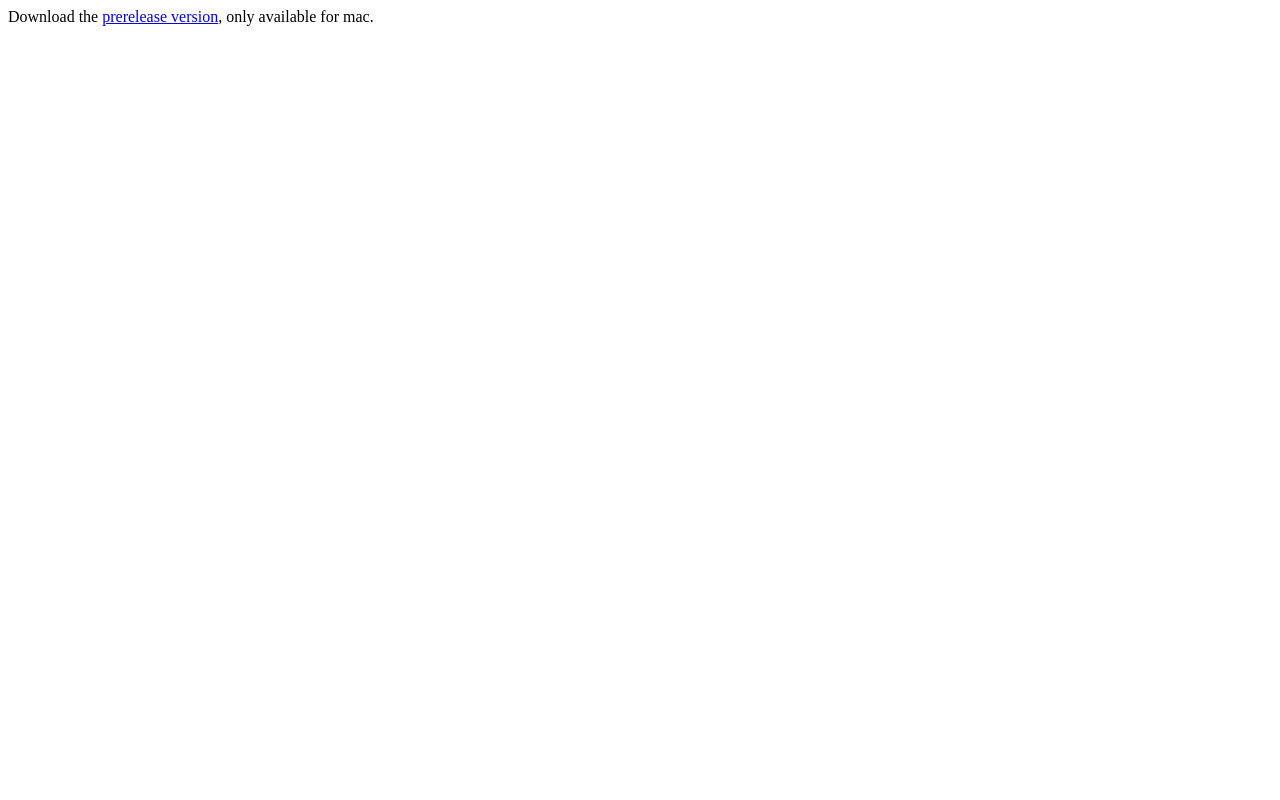
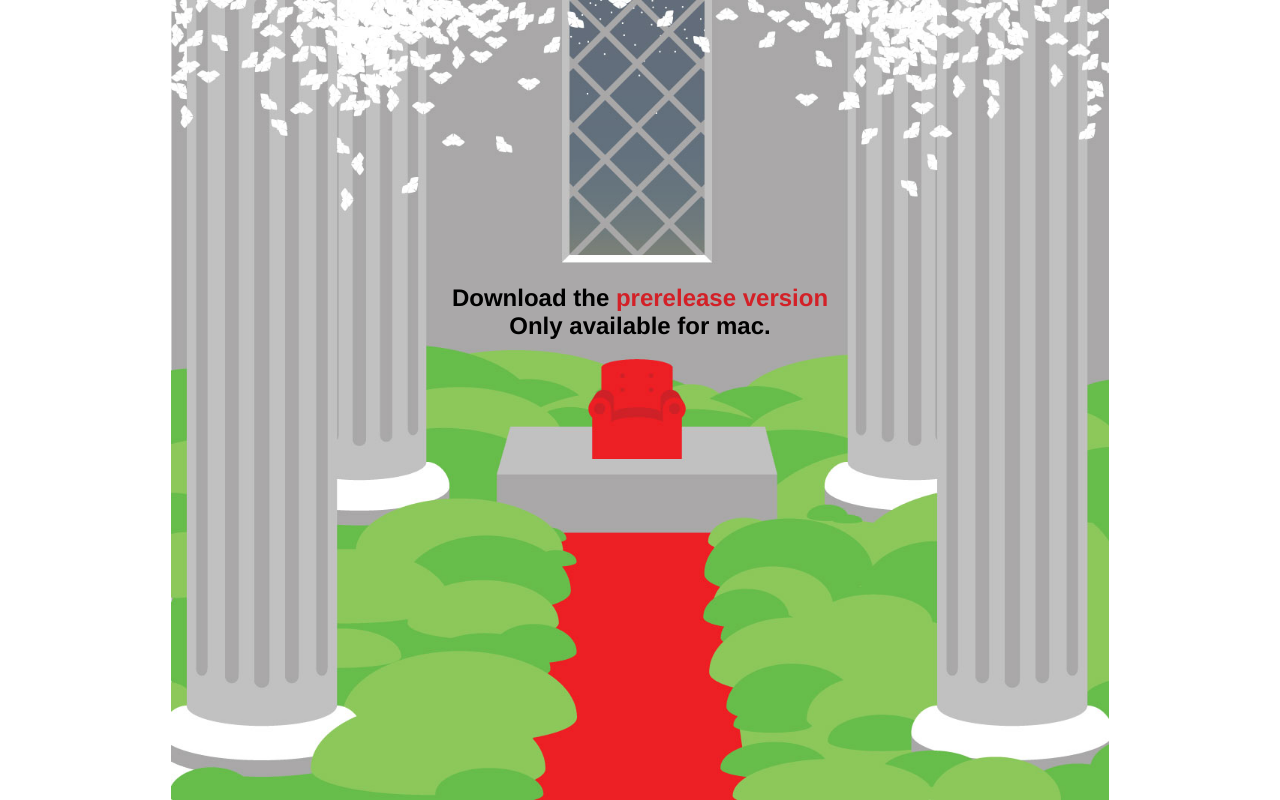
Before and after one commit to owenmcgarry/bcp, a plain HTML site: page index.html in a window 1280 px wide. Drawn offline with Linux system fonts and the light colour scheme.

Commit message:
made website
Added background and css

```diff
--- /dev/null
+++ b/format.css
@@ -0,0 +1,44 @@
+body{
+font-family: helvetica, arial, sans-serif;
+margin: 0px;
+color: 444444;
+}
+
+.main{
+margin: 0px;
+}
+
+.muchtext{
+    margin-left: auto;
+    margin-right: auto;
+    vertical-align: middle;
+}
+
+IMG.displayed {
+    display: block;
+    margin-left: auto;
+    margin-right: auto }
+
+    h2 {
+   position: absolute;
+   top: 33%;
+   left: 0;
+   width: 100%;
+}
+
+
+#parent{
+	width 100%;
+	height: 100%;
+	/*border: 1px solid #000000;*/
+	margin-left: auto;
+	margin-right: auto;
+	margin-top: 0px;
+	text-align: center;
+	}
+
+
+
+a:link {text-decoration: none; color: #D32027;}
+a:visited {text-decoration: none; color: #D32027;}
+a:hover {text-decoration: none; color: #444444;}
--- a/index.html
+++ b/index.html
@@ -2,8 +2,24 @@
 <html lang="en-US">
     <head>
         <title>Bike Courier Pro</title>
+        <link rel="stylesheet" type="text/css" href="format.css"/>
     </head>
     <body>
-        Download the <a href="bcp.zip">prerelease version</a>, only available for mac.
+
+
+
+    <div id="parent">
+    <p class="muchtext">
+	Download the <a href="bcp.zip">prerelease version</a>, only available for mac.
+	</p>
+
+    <!--   <IMG class="displayed" src="images/etf.jpg">-->
+
+        <div style="position:fixed; height: 100%; width: 100%; top:0;left 0;">
+  <img src="images/etf.jpg" style="height: 100%" />
+  <h2>Download the <a href="bcp.zip">prerelease version</a><br>Only available for mac.</h2>
+</div>
+
+        </div>
     </body>
 </html>
```
Also changed, not shown: images/etf.jpg (added).
